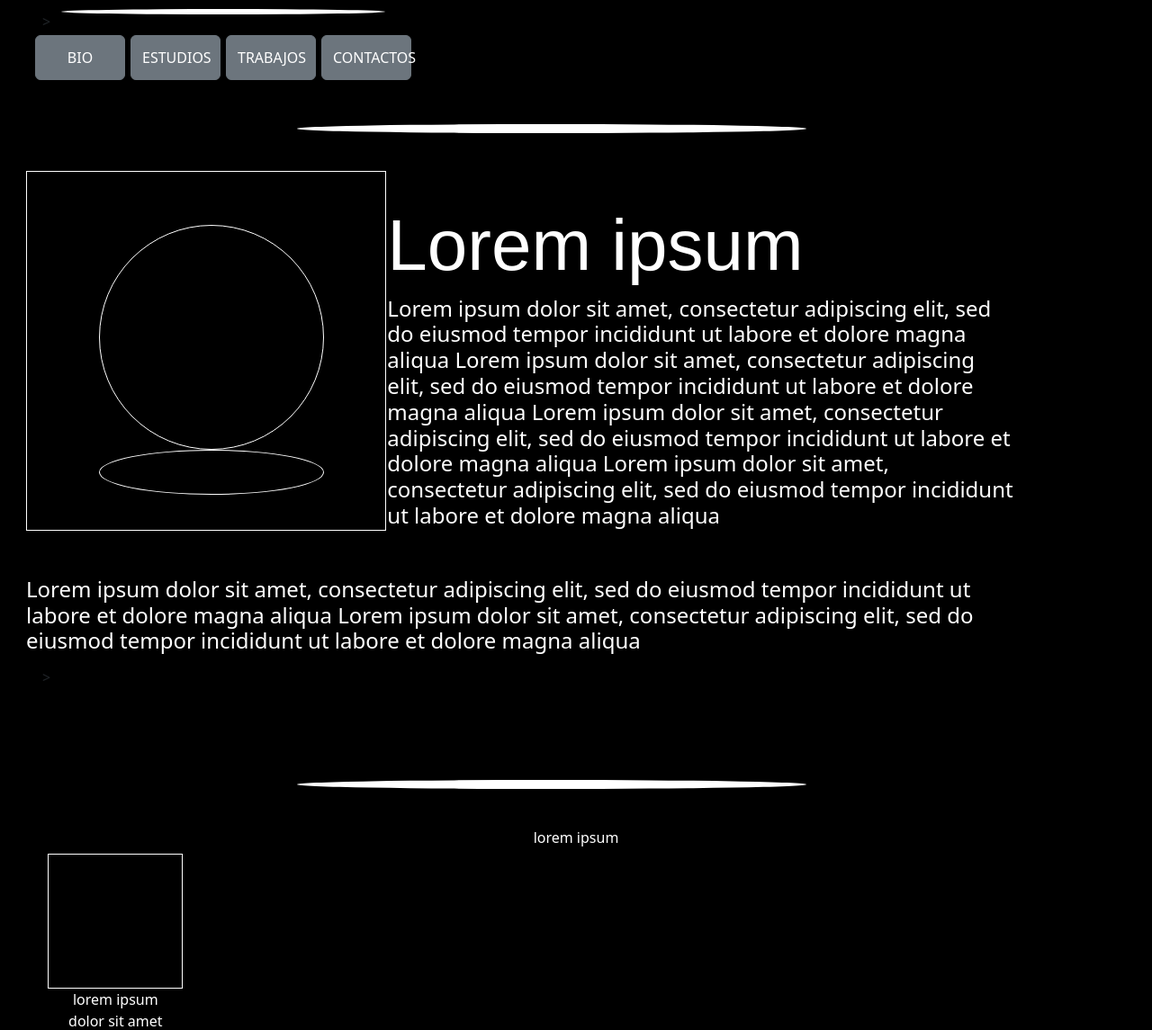
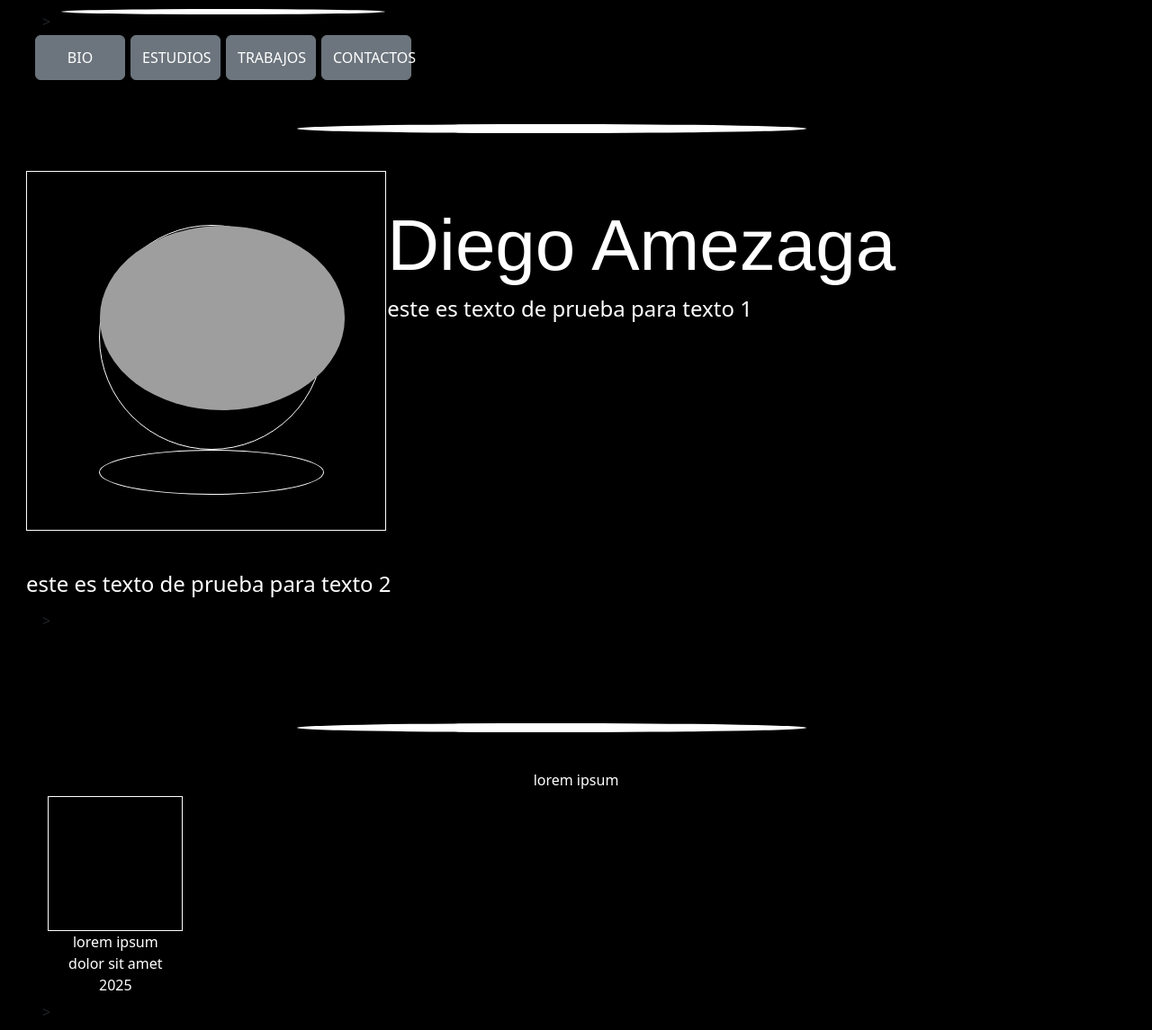
Before and after one commit to HelpTec/PortFolioDjango, a Django app: page / in a window 1280 px wide. Shown: the part 349-1494 px from the top of the page at 90% size. Run offline with Django 5.2, Linux system fonts and the light colour scheme; data comes from the database, SQL or seed files in the repository; both versions use the stored data as it was after the commit; some libraries are stand-ins or nearby versions; grey boxes are pictures that could not be loaded.

Commit message:
corregido errores de relaciones que no permitian cargar cosas en el template, se han unificado y corregido los templates en master. Hay que terminar de relacionar los datos en el resto del template y empezar a pensar en una pantalla de login junto con una forma de editar que se vea agradable almenos, no que sea un popup

```diff
--- a/portfolio/apps/bio/admin.py
+++ b/portfolio/apps/bio/admin.py
@@ -6,5 +6,5 @@ from apps.bio.models import Bio
 class BioAdmin(admin.ModelAdmin):
     list_display = (
         "persona",
-        "fotoPerf"
+        "fotoPerf",
         )
--- a/portfolio/apps/bio/models.py
+++ b/portfolio/apps/bio/models.py
@@ -4,7 +4,7 @@ from apps.persona.models import Persona
 class Bio(models.Model):
     persona = models.ForeignKey(Persona,
                                 on_delete= models.CASCADE,
-                                related_name= "Bio",
+                                related_name= "bio",
                                 blank= True,
                                 null= True)
     fotoPerf = models.CharField(max_length=300, blank= True, null= True)
--- a/portfolio/apps/master/templates/home.html
+++ b/portfolio/apps/master/templates/home.html
@@ -207,24 +207,18 @@
     <div class="row">
         <div class="col-xl-4">
             <div class="contenedor-fotoperf">
-                <div class="fotoperf"></div>
+                <div class="fotoperf">
+                    <img src= "{{ datos.logo }}" alt="iconoplanta" class="logo-img">
+                </div>
                 <div class="ovalo"></div>
             </div>
         </div>
         <div class="col-xl-7">
             <div class="texto">
                 <h1 class= "portada" id="nomape2">
-                    Lorem ipsum
+                    {{ datos.persona.nombres}} {{ datos.persona.apellido}}
                 </h1>
-                <h4>
-                    Lorem ipsum dolor sit amet, consectetur adipiscing elit,
-                    sed do eiusmod tempor incididunt ut labore et dolore magna aliqua
-                    Lorem ipsum dolor sit amet, consectetur adipiscing elit,
-                    sed do eiusmod tempor incididunt ut labore et dolore magna aliqua
-                    Lorem ipsum dolor sit amet, consectetur adipiscing elit,
-                    sed do eiusmod tempor incididunt ut labore et dolore magna aliqua
-                    Lorem ipsum dolor sit amet, consectetur adipiscing elit,
-                    sed do eiusmod tempor incididunt ut labore et dolore magna aliqua
+                <h4>{{ texto_uno.texto }}
                 </h4>
             </div>
         </div>
@@ -233,10 +227,7 @@
         <div class="col-xl-11">
             <div class="texto" id="subtexto">
                 <h4>
-                    Lorem ipsum dolor sit amet, consectetur adipiscing elit,
-                    sed do eiusmod tempor incididunt ut labore et dolore magna aliqua
-                    Lorem ipsum dolor sit amet, consectetur adipiscing elit,
-                    sed do eiusmod tempor incididunt ut labore et dolore magna aliqua
+                    {{ texto_dos.texto }}
                 </h4>
             </div>
         </div>
@@ -245,6 +236,7 @@
 
 <!-- ESPACIO ESTUDIOS -->>
 <div class="row mt-5">
+
     <style>
         .icono{
             border: 1px solid white;
@@ -289,6 +281,7 @@
                 </div>
             </div>
         </div>
+</div>
 </div>
 <!-- ESPACIO TRABAJOS -->>
 <div class="row mt-5">
@@ -360,6 +353,7 @@
                 </div>
             </div>
         </div>
+    </div>
 </div>
 
 <!-- ESPACIO REDES SOCIALES -->>
--- a/portfolio/apps/master/views.py
+++ b/portfolio/apps/master/views.py
@@ -4,6 +4,10 @@ from django.views.decorators.clickjacking import xframe_options_exempt
 from django.utils.decorators import method_decorator
 from .models import Master, Persona
 from apps.titles.models import Titles
+from apps.bio.models import Bio
+from apps.estudios.models import Estudios
+from apps.redsoc.models import RedSoc
+from apps.trabajos.models import Trabajos
 
 
 
@@ -15,7 +19,13 @@ class MasterView(TemplateView):
         context = super().get_context_data(**kwargs)
         datos = Master.objects.first()
         persona = Persona.objects.first()
+        bio = Bio.objects.first()
         if persona:
-            context["titulos"] = datos.persona.Titles.all()
+            context["texto_uno"] = bio.textos.first()
+            context["texto_dos"] = bio.textos.last()
+            context["estudio"] = persona.Estudios.all()
+            context["redsoc"] = persona.RedSoc.all()
+            context["titulos"] = persona.Titles.all()
+            context["trabajos"] = persona.Trabajos.all()
             context["datos"] = datos
         return context
--- a/portfolio/apps/post/admin.py
+++ b/portfolio/apps/post/admin.py
@@ -6,5 +6,4 @@ from apps.post.models import Post
 class PostAdmin(admin.ModelAdmin):
     list_display = (
         'texto',
-        'bio'
     )
--- a/portfolio/apps/post/models.py
+++ b/portfolio/apps/post/models.py
@@ -3,9 +3,9 @@ from apps.bio.models import Bio
 
 
 class Post(models.Model):
-    texto = models.CharField(max_length=200)
+    texto = models.CharField(max_length=1000)
     bio = models.ForeignKey(Bio,
-                                on_delete= models.CASCADE,
-                                related_name= "Post",
-                                blank= True,
-                                null= True)
+                            on_delete= models.CASCADE,
+                            related_name= "textos",
+                            null= True,
+                            blank= True)
--- a/portfolio/apps/redsoc/models.py
+++ b/portfolio/apps/redsoc/models.py
@@ -6,6 +6,6 @@ class RedSoc(models.Model):
     url = models.CharField(max_length = 500)
     persona = models.ForeignKey(Persona,
                                 on_delete= models.CASCADE,
-                                related_name= "Redsoc",
+                                related_name= "RedSoc",
                                 blank= True,
                                 null= True)
```
Also changed, not shown: portfolio/apps/bio/migrations/0004_bio_texto_dos_bio_texto_uno.py (added), portfolio/apps/bio/migrations/0005_remove_bio_texto_dos_remove_bio_texto_uno_bio_textos.py (added), portfolio/apps/bio/migrations/0006_remove_bio_textos_bio_textos.py (added), portfolio/apps/bio/migrations/0007_remove_bio_textos_alter_bio_persona.py (added), portfolio/apps/post/migrations/0003_alter_post_texto.py (added), portfolio/apps/post/migrations/0004_remove_post_bio.py (added), portfolio/apps/post/migrations/0005_post_bio.py (added), portfolio/apps/redsoc/migrations/0003_alter_redsoc_persona.py (added), portfolio/db.sqlite3.
